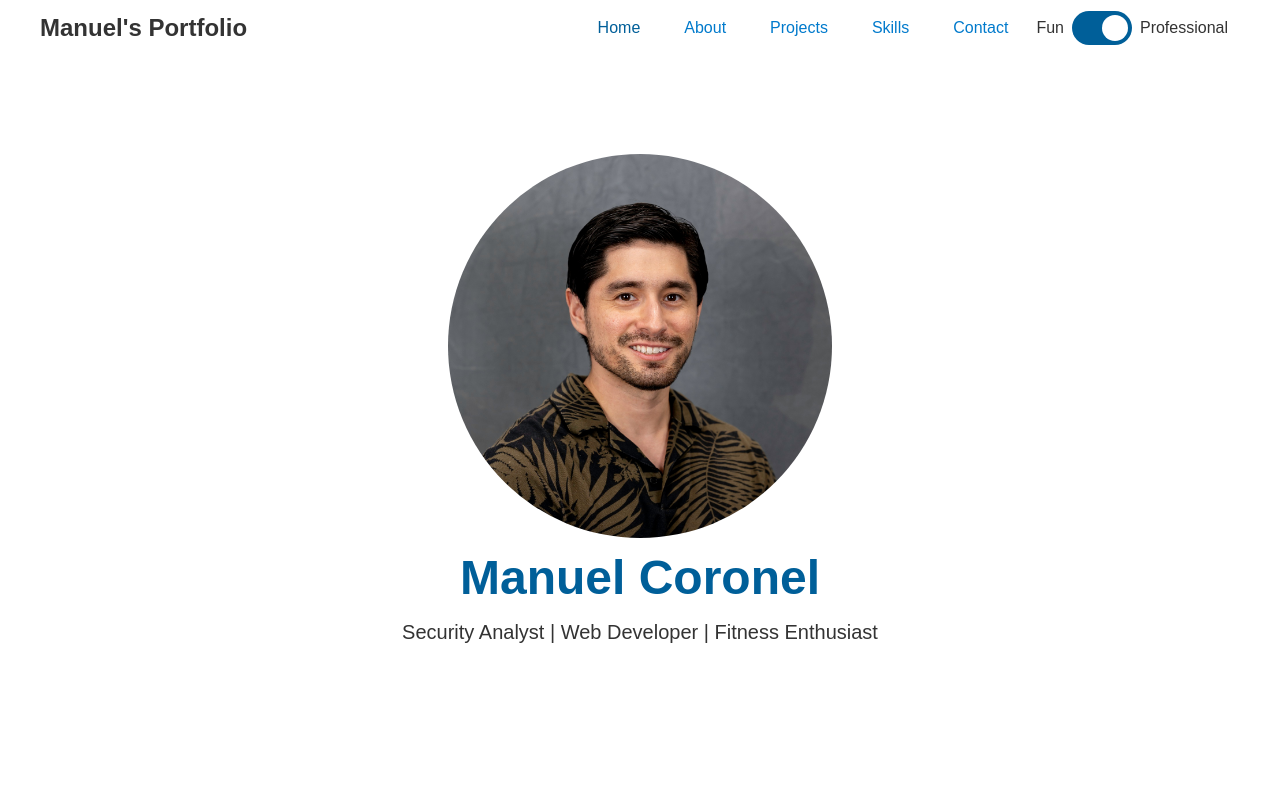
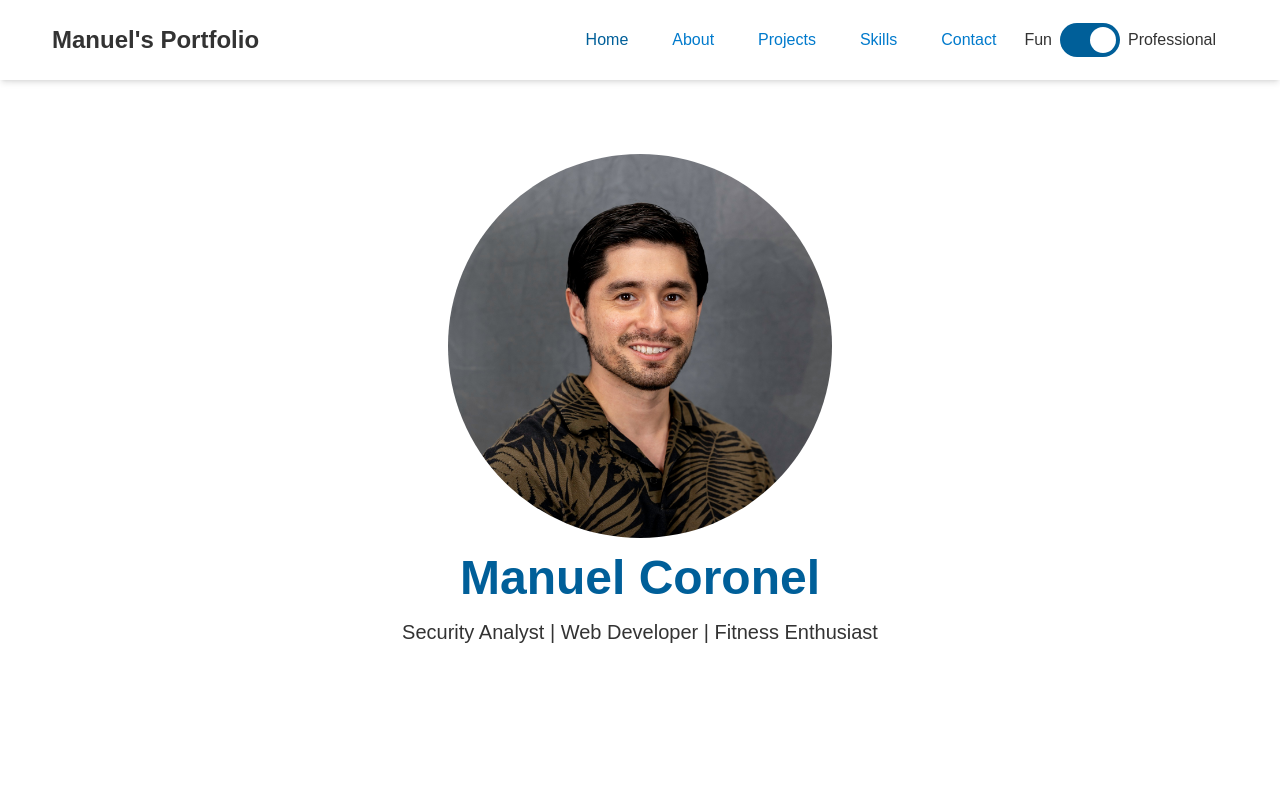
Before and after one commit to Manue1C/mypage, a Svelte app in the folder my-project/: page / in a window 1280 px wide. Shown: the top 800 px of the page. Built offline with nearby package versions, Linux system fonts and the light colour scheme.

Commit message:
feat: Refactor home section into separate component and update navbar styles

```diff
--- a/my-project/src/App.svelte
+++ b/my-project/src/App.svelte
@@ -1,5 +1,6 @@
 <script lang="ts">
   import Navbar from './Navbar.svelte';
+  import Home from './Home.svelte';
   import About from './About.svelte';
   import Projects from './Projects.svelte';
   import Skills from './Skills.svelte';
@@ -8,14 +9,9 @@
 
 <Navbar />
 
-<section id="home" class="min-h-screen flex items-center justify-center bg-[var(--bg-color)] text-center p-5">
-  <div>
-    <img src="/profmev2.jpg" alt="Manuel Coronel" class="rounded-full w-96 h-96 mx-auto mb-4" />
-    <h1 class="text-4xl sm:text-5xl font-bold text-[var(--highlight-color)]">Manuel Coronel</h1>
-    <p class="text-lg sm:text-xl mt-4 text-[var(--text-color)]">Security Analyst | Web Developer | Fitness Enthusiast</p>
-  </div>
+<section id="home" class="min-h-screen">
+  <Home />
 </section>
-
 <section id="about" class="min-h-screen">
   <About />
 </section>
--- /dev/null
+++ b/my-project/src/Home.svelte
@@ -0,0 +1,11 @@
+<script lang="ts">
+  // Any necessary script logic
+</script>
+
+<div class="min-h-screen flex items-center justify-center text-center p-5">
+  <div>
+    <img src="/profmev2.jpg" alt="Manuel Coronel" class="rounded-full w-96 h-96 mx-auto mb-4" />
+    <h1 class="text-4xl sm:text-5xl font-bold text-[var(--highlight-color)]">Manuel Coronel</h1>
+    <p class="text-lg sm:text-xl mt-4 text-[var(--text-color)]">Security Analyst | Web Developer | Fitness Enthusiast</p>
+  </div>
+</div>
--- a/my-project/src/Navbar.svelte
+++ b/my-project/src/Navbar.svelte
@@ -50,7 +50,7 @@
   });
 </script>
 
-<nav class="bg-[var(--bg-color)] p-2 mt-0 fixed w-full z-10 top-0">
+<nav class="fixed w-full flex justify-between items-center p-5 bg-[var(--navbar-bg-color)] shadow-md">
   <div class="container mx-auto flex flex-wrap items-center justify-between px-4 sm:px-6 lg:px-8">
     <div class="flex justify-between w-full sm:w-auto">
       <a class="text-[var(--text-color)] no-underline hover:text-[var(--highlight-color)] hover:no-underline" href="/">
--- a/my-project/src/app.css
+++ b/my-project/src/app.css
@@ -9,6 +9,7 @@
   --highlight-color: theme("colors.neonPink");
   --box-shadow: 0 0 20px var(--highlight-color);
   --text-shadow: 0 0 5px var(--accent-color);
+  --navbar-bg-color: linear-gradient(135deg, var(--bg-color) 25%, #000000 100%);
 }
 
 :root[data-theme="professional"] {
@@ -18,6 +19,7 @@
   --highlight-color: theme("colors.professionalHighlight");
   --box-shadow: none;
   --text-shadow: none;
+  --navbar-bg-color: var(--bg-color);
 }
 
 body {
```
